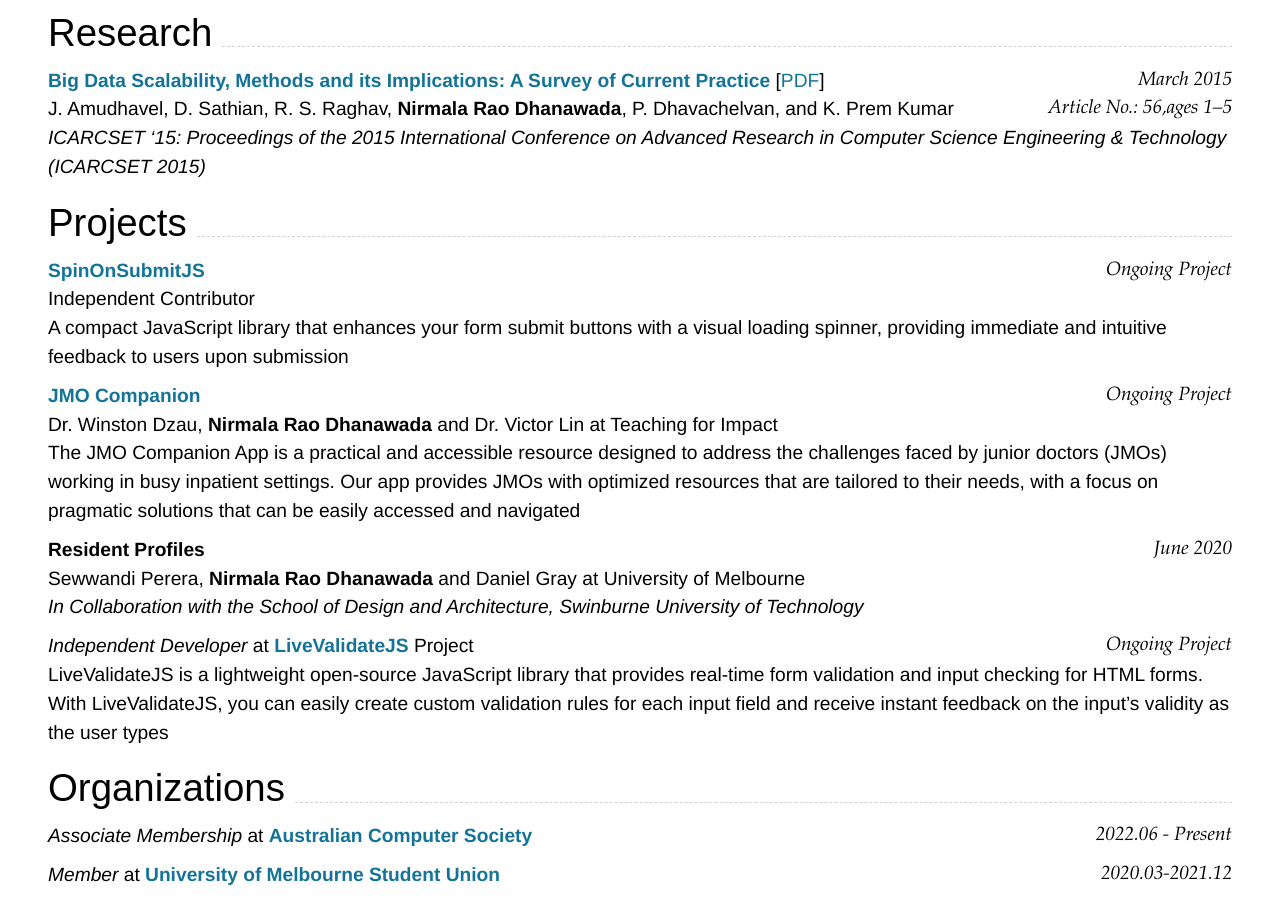
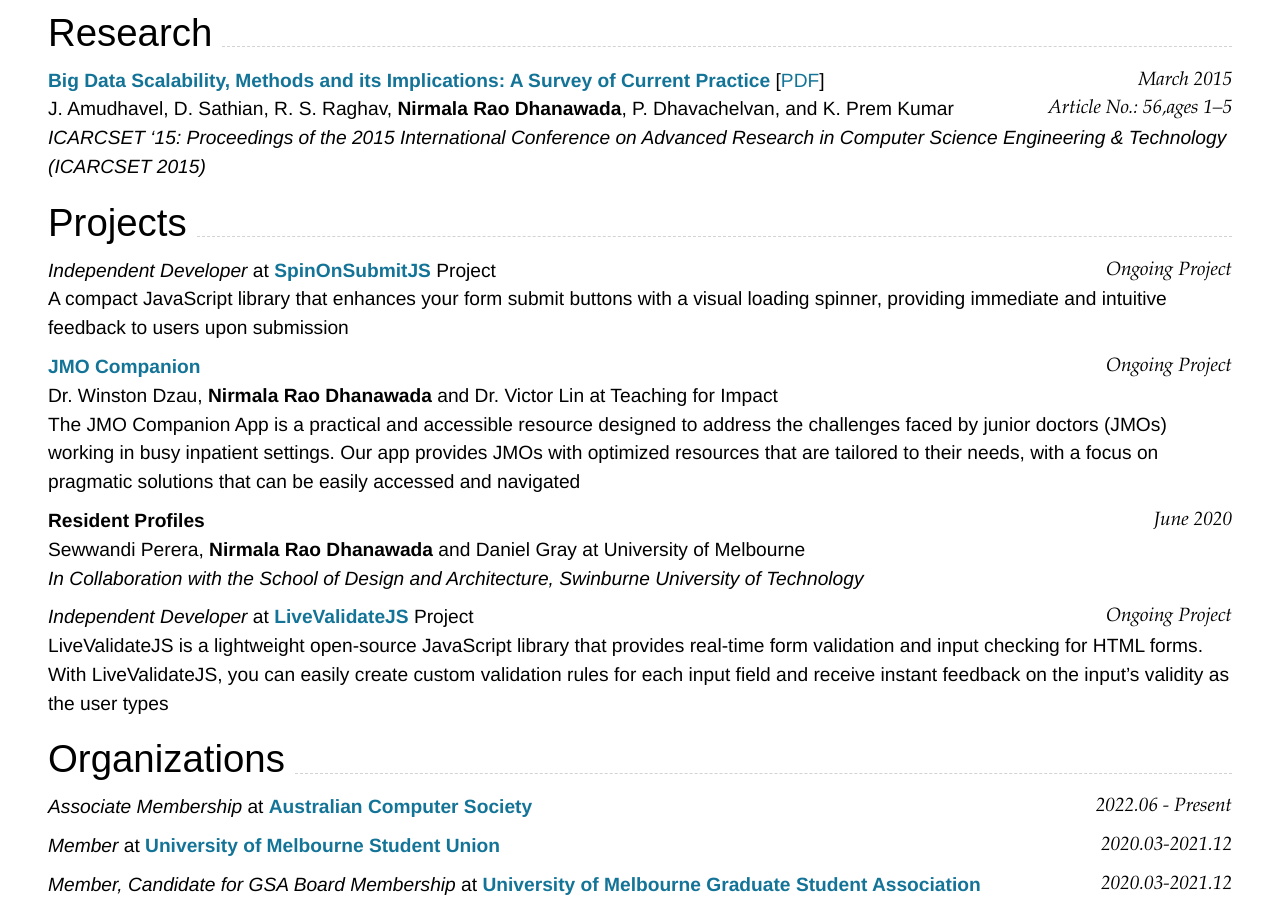
Before and after one commit to thedhanawada/me, a Jekyll site: the page built from index.md, in a window 1280 px wide and 900 px high, scrolled down 3032 px. Built offline with Jekyll 4.4.1, drawn with Linux system fonts in a browser that asks for light colours; nearby versions of some CDN libraries.

Commit message:
Update index.md

```diff
--- a/index.md
+++ b/index.md
@@ -169,8 +169,7 @@ _ICARCSET '15: Proceedings of the 2015 International Conference on Advanced Rese
 
 ## Projects
 
-### [**SpinOnSubmitJS**](https://spinonsubmit.js.org/){:target="_blank"}`Ongoing Project`
-Independent Contributor<br>
+### <sub>_Independent Developer_ at </sub>[**SpinOnSubmitJS**](https://spinonsubmit.js.org/){:target="_blank"} Project`Ongoing Project`
 A compact JavaScript library that enhances your form submit buttons with a visual loading spinner, providing immediate and intuitive feedback to users upon submission
 
 ### [**JMO Companion**](https://teachingforimpact.org/jmo-companion/){:target="_blank"}`Ongoing Project`
```
